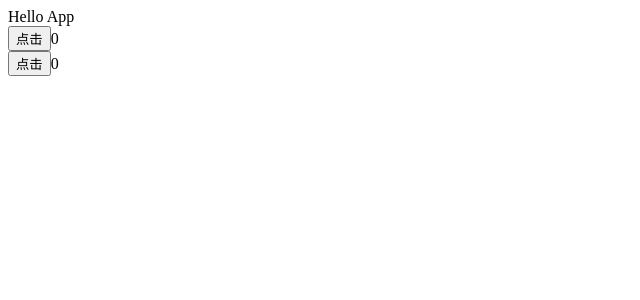
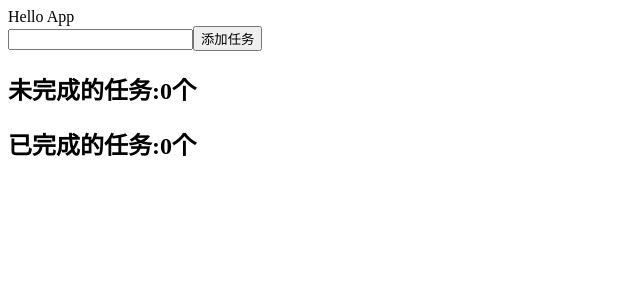
Before and after one commit to Enochbest/react-study, a React (Vite) app: page / in a window 1280 px wide. Shown: the top 300 px of the page, without its empty margins (0-640 px from the left). Built offline with nearby package versions, Linux system fonts and the light colour scheme.

Commit message:
组件学习

```diff
--- /dev/null
+++ b/src/30.任务案例.jsx
@@ -0,0 +1,82 @@
+import { useState } from 'react';
+import { useImmer } from 'use-immer';
+// import classNames from 'classnames';
+function TaskList({ title, list, handleChecked }) {
+  return (
+    <>
+      {title}
+
+      <ul>
+        {list.map(item => {
+          return (
+            <li
+              key={item.id}
+              style={
+                !item.checked
+                  ? { textDecoration: 'none' }
+                  : { textDecoration: 'line-through' }
+              }
+            >
+              <input
+                type="checkbox"
+                checked={item.checked}
+                onChange={e => handleChecked(e, item)}
+              />
+              {item.value}
+            </li>
+          );
+        })}
+      </ul>
+    </>
+  );
+}
+
+function App() {
+  let [msg, setMsg] = useState('');
+  let [taskList, setTaskList] = useImmer([]);
+  const unCompleteList = taskList.filter(item => !item.checked);
+  const completeList = taskList.filter(item => item.checked);
+  const handleChange = e => {
+    setMsg(e.target.value);
+  };
+
+  const addTask = () => {
+    setTaskList(draft => {
+      draft.unshift({ id: taskList.length, value: msg, checked: false });
+    });
+    setMsg('');
+  };
+  const handleChecked = (e, checkedItem) => {
+    setTaskList(draft => {
+      draft.forEach(item => {
+        if (item.id === checkedItem.id) {
+          item.checked = e.target.checked;
+        }
+      });
+    });
+  };
+  return (
+    <div>
+      {/* App */}
+      Hello App
+      <div>
+        <input type="text" value={msg} onChange={handleChange} />
+        <button onClick={addTask}>添加任务</button>
+      </div>
+      <div>
+        <TaskList
+          title={<h2>未完成的任务:{unCompleteList.length}个</h2>}
+          list={unCompleteList}
+          handleChecked={handleChecked}
+        />
+        <TaskList
+          title={<h2>已完成的任务:{completeList.length}个</h2>}
+          list={completeList}
+          handleChecked={handleChecked}
+        />
+      </div>
+    </div>
+  );
+}
+
+export default App;
--- a/src/main.jsx
+++ b/src/main.jsx
@@ -3,7 +3,7 @@ import { createRoot } from 'react-dom/client';
 // import App from './App.jsx'
 // import './index.css';
 // import App from './01.了解JSX.jsx';
-import App from './26.子组件共享父组件状态.jsx';
+import App from './30.任务案例.jsx';
 createRoot(document.getElementById('root')).render(
   <StrictMode>
     <App />
```
Also changed, not shown: src/28.状态计算变量类似computed.jsx (added, +20 -0 lines), src/29.受控组件和非受控组件.jsx (added, +41 -0 lines), src/assets/04.全局样式.css (+4 -4 lines), 1 other file (tests, documents, lock files or other folders).
